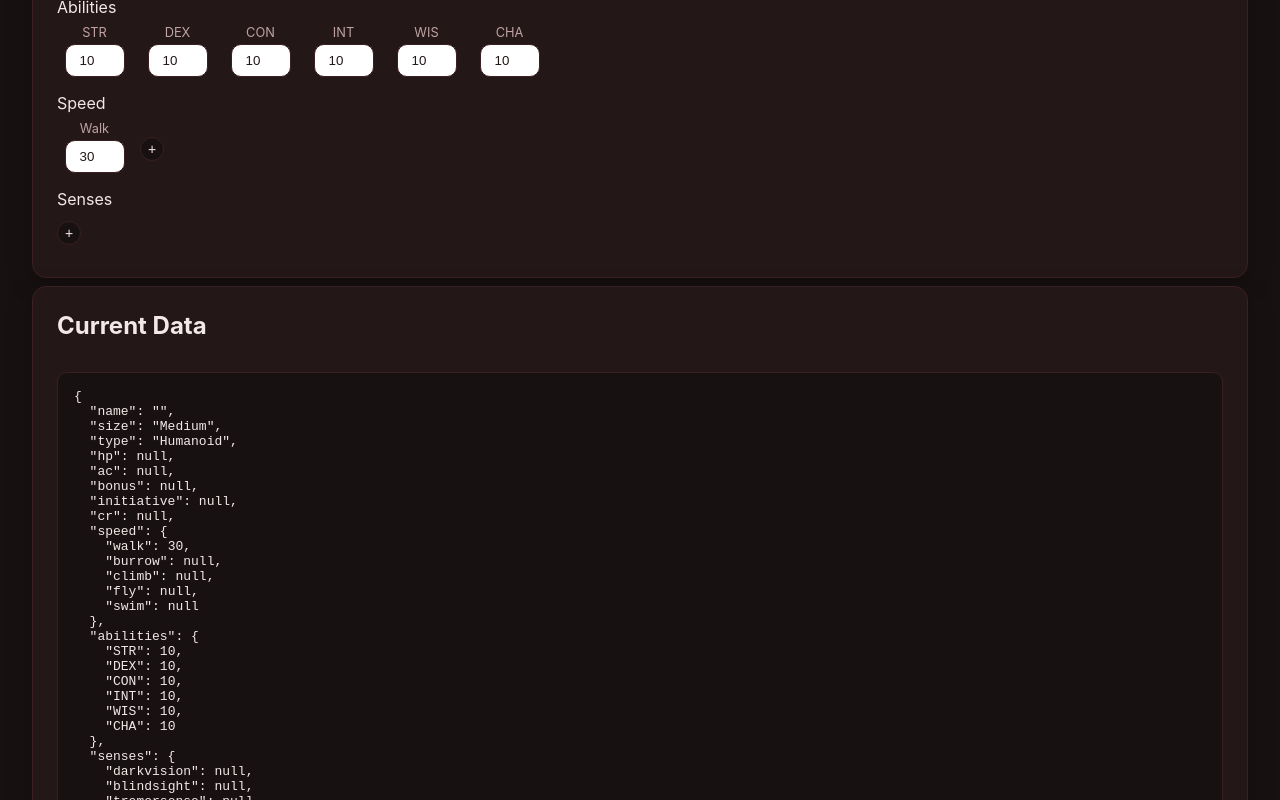
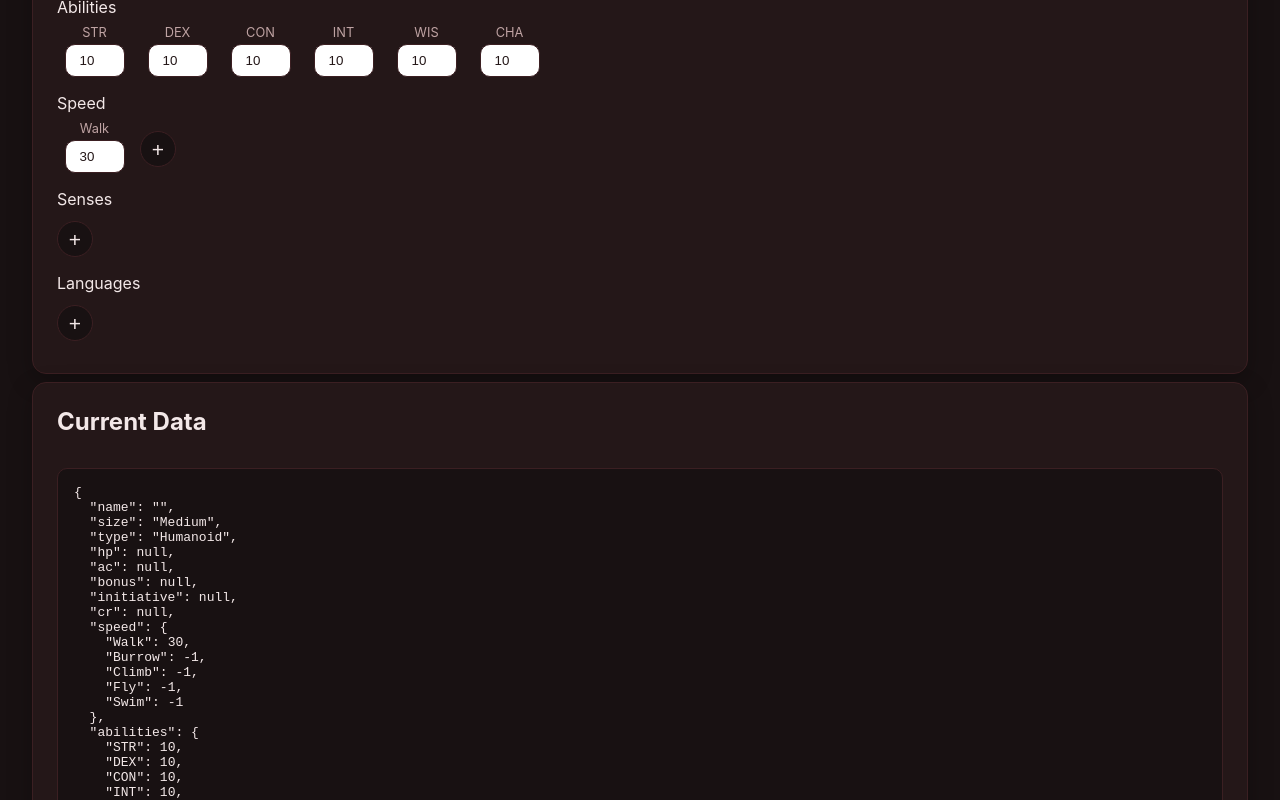
Before and after one commit to tangynacho/block-forge, a Vue app: page / in a window 1280 px wide. Shown: the part 300-1100 px from the top of the page. Built offline with nearby package versions, Linux system fonts and the light colour scheme.

Commit message:
added languages

```diff
--- a/src/App.vue
+++ b/src/App.vue
@@ -1,6 +1,6 @@
 <script setup lang="ts">
 import { reactive, computed, ref } from 'vue'
-import { type BlockForm, type SpeedKey, defaultSpeed, type AbilityKey, defaultAbilities, type SenseKey, defaultSenses } from './types/block'
+import { type BlockForm, type SpeedKey, defaultSpeed, speedKeys, abilityKeys, defaultAbilities, type SenseKey, defaultSenses, senseKeys, type LanguageKey, defaultLanguages, languageKeys } from './types/block'
 
 // sizes
 const sizeOptions = [
@@ -31,19 +31,11 @@ const typeOptions = [
 ]
 
 // speed
-const speedKeys: SpeedKey[] = ['walk', 'burrow', 'climb', 'fly', 'swim']
-const speedLabels: Record<SpeedKey, string> = {
-  walk: 'Walk',
-  burrow: 'Burrow',
-  climb: 'Climb',
-  fly: 'Fly',
-  swim: 'Swim',
-}
 const availableSpeedKeys = computed(() =>
-  speedKeys.filter((key) => block.speed[key] === null)
+  speedKeys.filter((key) => block.speed[key] === -1)
 )
 const activeSpeedKeys = computed(() =>
-  speedKeys.filter((key) => block.speed[key] !== null)
+  speedKeys.filter((key) => block.speed[key] !== -1)
 )
 const speedToAdd = ref<SpeedKey | ''>('')
 const showSpeedDropdown = ref(false)
@@ -54,33 +46,15 @@ function addSpeed() {
   showSpeedDropdown.value = false
 }
 function removeSpeed(key: SpeedKey) {
-  block.speed[key] = null
-}
-
-// abilities
-const abilityKeys: AbilityKey[] = ['STR', 'DEX', 'CON', 'INT', 'WIS', 'CHA']
-const abilityLabels: Record<AbilityKey, string> = {
-  STR: 'STR',
-  DEX: 'DEX',
-  CON: 'CON',
-  INT: 'INT',
-  WIS: 'WIS',
-  CHA: 'CHA',
+  block.speed[key] = -1
 }
 
 // senses
-const senseKeys: SenseKey[] = ['darkvision', 'blindsight', 'tremorsense', 'truesight']
-const senseLabels: Record<SenseKey, string> = {
-  darkvision: 'Darkvision',
-  blindsight: 'Bindsight',
-  tremorsense: 'Tremorsense',
-  truesight: 'Truesight',
-}
 const availableSenseKeys = computed(() =>
-  senseKeys.filter((key) => block.senses[key] === null)
+  senseKeys.filter((key) => block.senses[key] === -1)
 )
 const activeSenseKeys = computed(() =>
-  senseKeys.filter((key) => block.senses[key] !== null)
+  senseKeys.filter((key) => block.senses[key] !== -1)
 )
 const senseToAdd = ref<SenseKey | ''>('')
 const showSenseDropdown = ref(false)
@@ -91,7 +65,26 @@ function addSense() {
   showSenseDropdown.value = false
 }
 function removeSense(key: SenseKey) {
-  block.senses[key] = null
+  block.senses[key] = -1
+}
+
+// languages
+const availableLanguageKeys = computed(() =>
+  languageKeys.filter((key) => block.languages[key] === false)
+)
+const activeLanguageKeys = computed(() =>
+  languageKeys.filter((key) => block.languages[key] !== false)
+)
+const languageToAdd = ref<LanguageKey | ''>('')
+const showLanguageDropdown = ref(false)
+function addLanguage() {
+  if (!languageToAdd.value) return
+  block.languages[languageToAdd.value] = true
+  languageToAdd.value = ''
+  showLanguageDropdown.value = false
+}
+function removeLanguage(key: LanguageKey) {
+  block.languages[key] = false
 }
 
 // master block
@@ -107,6 +100,7 @@ const block = reactive<BlockForm>({
   speed: defaultSpeed,
   abilities: defaultAbilities,
   senses: defaultSenses,
+  languages: defaultLanguages,
 })
 </script>
 
@@ -174,7 +168,7 @@ const block = reactive<BlockForm>({
             :key="key"
             class="sub-field"
           >
-            <span>{{ abilityLabels[key] }}</span>
+            <span>{{ key }}</span>
             <input
               v-model.number="block.abilities[key]"
               type="number"
@@ -191,16 +185,16 @@ const block = reactive<BlockForm>({
             :key="key"
             class="sub-field"
           >
-              <span>{{ speedLabels[key] }}</span>
+              <span>{{ key }}</span>
               <input
                 v-model.number="block.speed[key]"
                 type="number"
                 min="0"
                 placeholder="0"
               />
-              <button v-if="key !== 'walk'" class="btn-circle" type="button" @click="removeSpeed(key)">-</button>
+              <button v-if="key !== 'Walk'" class="btn-circle" type="button" @click="removeSpeed(key)">-</button>
           </label>
-          <button v-if="availableSpeedKeys.length > 0 && !showSpeedDropdown" class="btn-circle" type="button" @click="showSpeedDropdown = true">+</button>
+          <button v-if="availableSpeedKeys.length > 0 && !showSpeedDropdown" class="btn-circle plus" type="button" @click="showSpeedDropdown = true">+</button>
           <select
             v-else-if="showSpeedDropdown"
             v-model="speedToAdd"
@@ -213,7 +207,7 @@ const block = reactive<BlockForm>({
               :key="key"
               :value="key"
             >
-              {{ speedLabels[key] }}
+              {{ key }}
             </option>
           </select>
         </div>
@@ -225,7 +219,7 @@ const block = reactive<BlockForm>({
             :key="key"
             class="sub-field"
           >
-              <span>{{ senseLabels[key] }}</span>
+              <span>{{key}}</span>
               <input
                 v-model.number="block.senses[key]"
                 type="number"
@@ -234,7 +228,7 @@ const block = reactive<BlockForm>({
               />
               <button class="btn-circle" type="button" @click="removeSense(key)">-</button>
           </label>
-          <button v-if="availableSenseKeys.length > 0 && !showSenseDropdown" class="btn-circle" type="button" @click="showSenseDropdown = true">+</button>
+          <button v-if="availableSenseKeys.length > 0 && !showSenseDropdown" class="btn-circle plus" type="button" @click="showSenseDropdown = true">+</button>
           <select
             v-else-if="showSenseDropdown"
             v-model="senseToAdd"
@@ -247,7 +241,35 @@ const block = reactive<BlockForm>({
               :key="key"
               :value="key"
             >
-              {{ senseLabels[key] }}
+              {{ key }}
+            </option>
+          </select>
+        </div>
+
+        <p>Languages</p>
+        <div class="sub-grid languages">
+          <label
+            v-for="key in activeLanguageKeys"
+            :key="key"
+            class="sub-field"
+          >
+              <span>{{key}}</span>
+              <button class="btn-circle" type="button" @click="removeLanguage(key)">-</button>
+          </label>
+          <button v-if="availableLanguageKeys.length > 0 && !showLanguageDropdown" class="btn-circle plus" type="button" @click="showLanguageDropdown = true">+</button>
+          <select
+            v-else-if="showLanguageDropdown"
+            v-model="languageToAdd"
+            @change="addLanguage"
+            @blur="showLanguageDropdown = false"
+          >
+            <option value="">Select Language</option>
+            <option
+              v-for="key in availableLanguageKeys"
+              :key="key"
+              :value="key"
+            >
+              {{ key }}
             </option>
           </select>
         </div>
@@ -303,7 +325,7 @@ body,
   box-shadow: 0 8px 24px rgba(0, 0, 0, 0.25);
 }
 .panel.attributes {
-  grid-template-columns: 1fr 1fr 1fr;
+  grid-template-columns: 1fr 1fr 2fr;
 }
 .panel.results {
   grid-template-columns: 1fr 1fr;
@@ -363,12 +385,24 @@ h2 {
   justify-content: left;
 }
 
+.sub-grid.languages {
+  display: flex;
+  flex-wrap: wrap;
+  gap: 8px;
+  width: 100%;
+}
+
 .sub-field {
   flex: 0 0 auto;
   width: 75px;
   display: flex;
   flex-direction: column;
   gap: 4px;
+}
+
+.sub-grid.languages .sub-field {
+  flex: 0 0 auto;
+  width: 85px;
 }
 
 .sub-field input {
@@ -434,6 +468,12 @@ p {
   margin-top: 4px;
 }
 
+.btn-circle.plus {
+  width: 36px;
+  height: 36px;
+  font-size: 21px;
+}
+
 .btn-circle:hover {
   background: var(--border);
 }
--- a/src/types/block.ts
+++ b/src/types/block.ts
@@ -1,32 +1,32 @@
-export type SpeedKey = 'walk' | 'burrow' | 'climb' | 'fly' | 'swim'
-export type Speed = Record<SpeedKey, number | null>
-export const defaultSpeed: Speed = {
-    walk: 30,
-    burrow: null,
-    climb: null,
-    fly: null,
-    swim: null,
-}
+export const speedKeys = ['Walk', 'Burrow', 'Climb', 'Fly', 'Swim']
+export type SpeedKey = typeof speedKeys[number]
+export type Speed = Record<SpeedKey, number>
+export const defaultSpeed: Speed = Object.fromEntries(
+    speedKeys.map((key) => {
+        return key === 'Walk' ? [key, 30] : [key, -1]
+    })
+) as Speed
 
-export type AbilityKey = 'STR' | 'DEX' | 'CON' | 'INT' | 'WIS' | 'CHA'
-export type Abilities = Record<AbilityKey, number | null>
-export const defaultAbilities: Abilities = {
-    STR: 10,
-    DEX: 10,
-    CON: 10,
-    INT: 10,
-    WIS: 10,
-    CHA: 10,
-}
+export const abilityKeys = ['STR', 'DEX', 'CON', 'INT', 'WIS', 'CHA']
+export type AbilityKey = typeof abilityKeys[number]
+export type Abilities = Record<AbilityKey, number>
+export const defaultAbilities: Abilities = Object.fromEntries(
+  abilityKeys.map((key) => [key, 10])
+) as Abilities
 
-export type SenseKey = 'darkvision' | 'blindsight' | 'tremorsense' | 'truesight'
-export type Senses = Record<SenseKey, number | null>
-export const defaultSenses: Senses = {
-    darkvision: null,
-    blindsight: null,
-    tremorsense: null,
-    truesight: null,
-}
+export const senseKeys = ['Darkvision', 'Blindsight', 'Tremorsense', 'Truesight']
+export type SenseKey = typeof abilityKeys[number]
+export type Senses = Record<SenseKey, number>
+export const defaultSenses: Senses = Object.fromEntries(
+    senseKeys.map((key) => [key, -1])
+) as Senses
+
+export const languageKeys = ['Common', 'All', 'Abyssal', 'Aquan', 'Auran', 'Celestial', 'Deep Speech', 'Draconic', 'Druidic', 'Dwarvish', 'Elvish', 'Giant', 'Gnomish', 'Goblin', 'Gnoll', 'Halfling', 'Ignan', 'Infernal', 'Orc', 'Primordial', 'Sylvan', 'Terran', 'Undercommon']
+export type LanguageKey = typeof languageKeys[number]
+export type Languages = Record<LanguageKey, boolean>
+export const defaultLanguages: Languages = Object.fromEntries(
+    languageKeys.map((key) => [key, false])
+) as Languages
 
 export type BlockForm = {
     name: string
@@ -40,4 +40,5 @@ export type BlockForm = {
     speed: Speed
     abilities: Abilities
     senses: Senses
+    languages: Languages
 }
```
